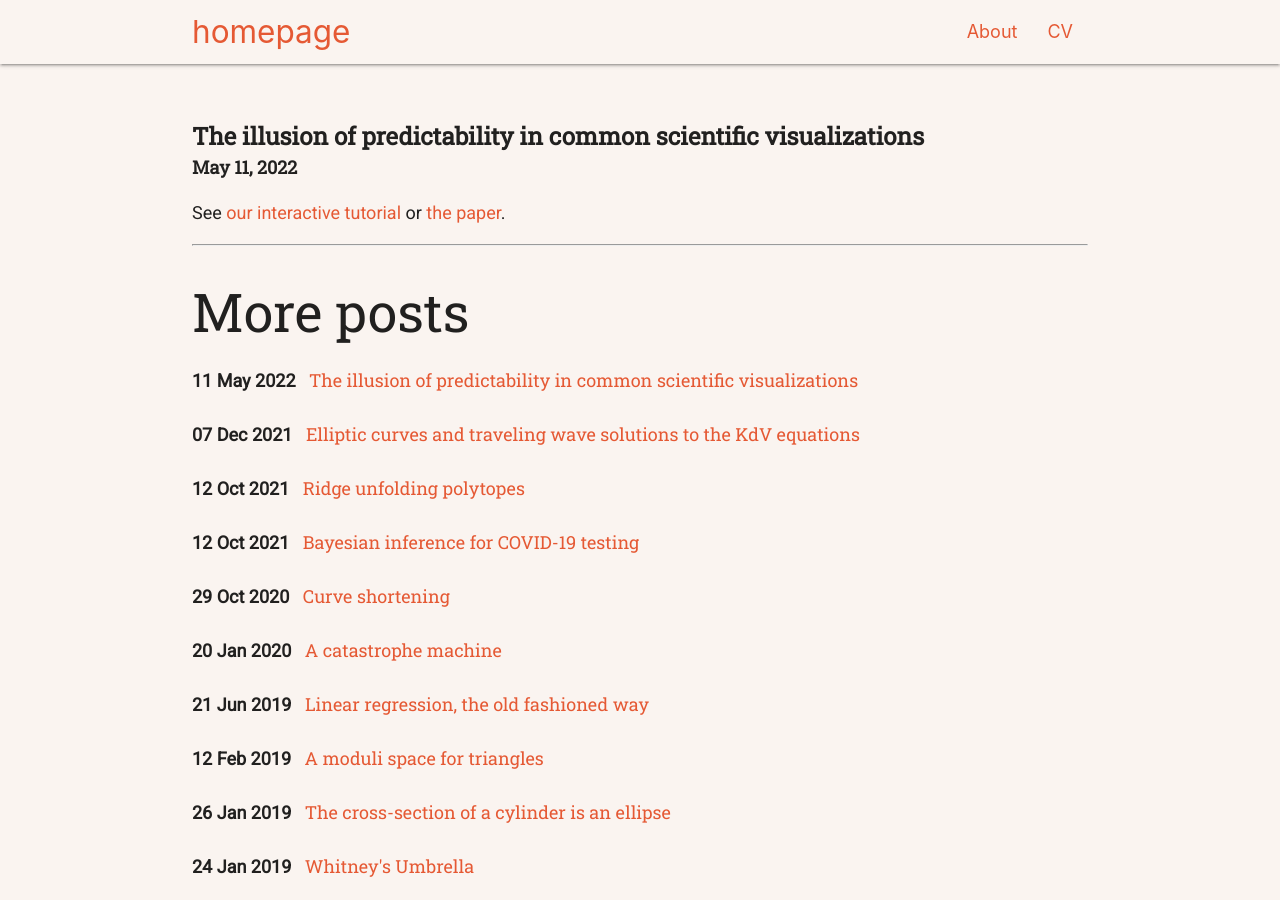
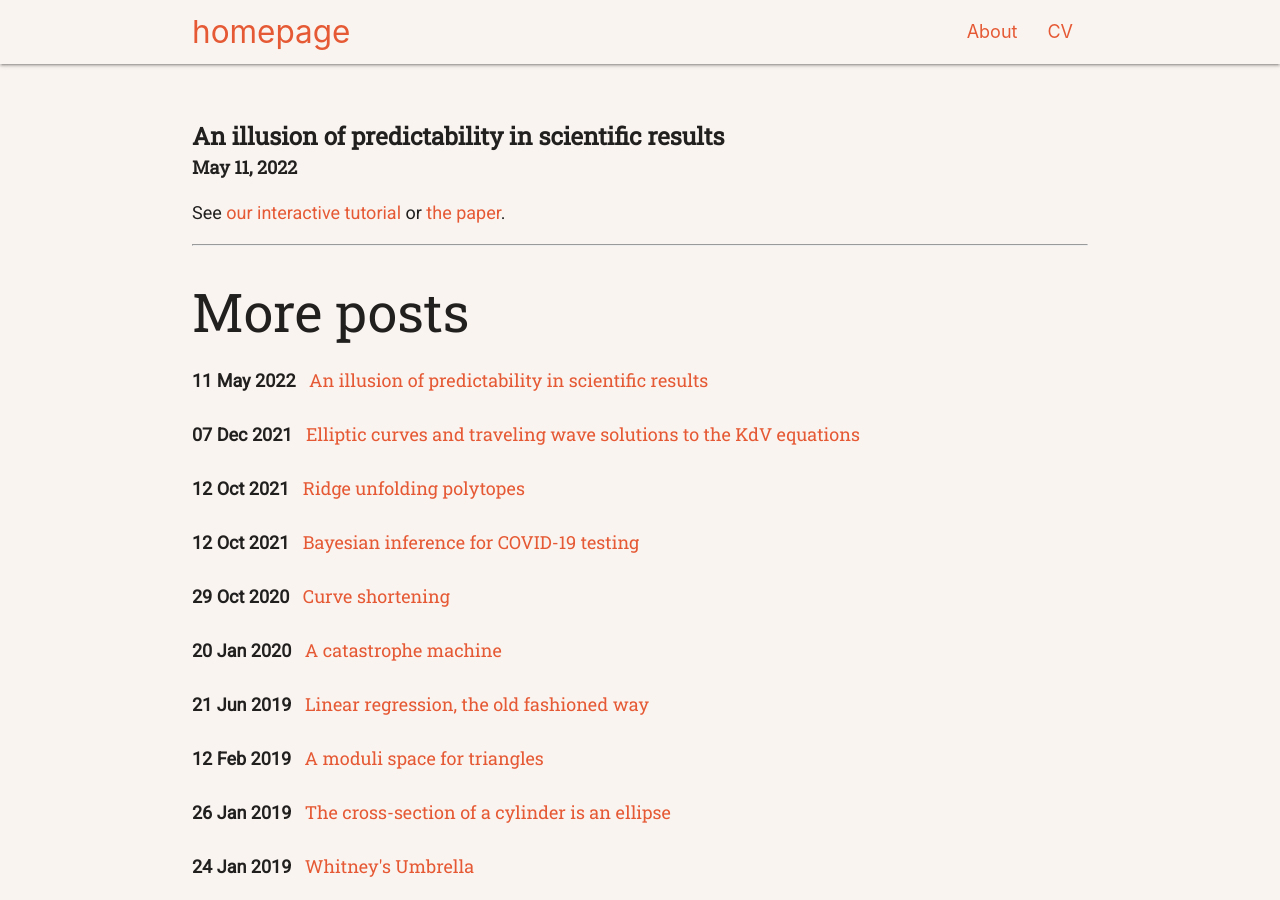
Before and after one commit to samzhang111/samzhang111.github.io, a Jekyll site: the page built from _posts/2022-05-11-psup.md, in a window 1280 px wide and 900 px high. Built offline with Jekyll 4.4.1, drawn with Linux system fonts in a browser that asks for light colours; nearby versions of some CDN libraries.

Commit message:
rename preprint

```diff
--- a/_posts/2022-05-11-psup.md
+++ b/_posts/2022-05-11-psup.md
@@ -1,13 +1,13 @@
 ---
 layout: post
-title: The illusion of predictability in common scientific visualizations
+title: An illusion of predictability in scientific results
 date: 2022-05-11 12:00:00
 tag: statistics
 description: Even experts think / that well-estimated means / are certain outcomes. (Haiku summary due to MSR poets Dan and Jake). Click the thumbnail for a mini-explainer.
 thumbnail: se.png
 mainurl: /html/psup/index.html
 papers:
-  - title: The illusion of predictability in common scientific visualizations
+  - title: An illusion of predictability in scientific results
     authors: Sam Zhang, Patrick R Heck, Michelle Meyer, Christopher F Chabris, Daniel G Goldstein, Jake M Hofman
     journal: socRxiv
     link: https://osf.io/preprints/socarxiv/5tcgs/
--- a/index.html
+++ b/index.html
@@ -50,7 +50,7 @@ layout: default
                   Honored and excited to join the <a href="https://hrdag.org/" target="_blank">Human Rights Data Analysis Group</a> as a summer fellow.</li>
               </li>
               <li> <b>(June, 2022)</b> Passed my comps! Gave a talk and a poster at <a href="https://www.icssi.org/" target="_blank">the International Conference on the Science of Science & Innovation</a> in DC and a talk at <a href="https://www.inf.fu-berlin.de/inst/ag-ti/socg22/program.html" target="_blank">the SoCG media exposition</a> virtually in Berlin (<a href="https://drops.dagstuhl.de/opus/volltexte/2022/16075/pdf/LIPIcs-SoCG-2022-67.pdf" target="_blank">link to SoCG paper</a>).</li>
-              <li> <b>(May, 2022)</b> New preprint: <a href="https://osf.io/preprints/socarxiv/5tcgs/" target="_blank">The illusion of predictability in common scientific visualizations</a>. Our paper <a href="https://arxiv.org/abs/2201.00254">Subfield prestige and gender inequality among U.S. computing faculty</a> was accepted for publication in the <em>Communications of the ACM</em>.  I enjoyed attending the <a href="https://twitter.com/csugimoto/status/1523399971248435200/photo/1">Santa Fe Institute science of science workshop</a>.
+              <li> <b>(May, 2022)</b> New preprint: <a href="https://osf.io/preprints/socarxiv/5tcgs/" target="_blank">An illusion of predictability in scientific results</a>. Our paper <a href="https://arxiv.org/abs/2201.00254">Subfield prestige and gender inequality among U.S. computing faculty</a> was accepted for publication in the <em>Communications of the ACM</em>.  I enjoyed attending the <a href="https://twitter.com/csugimoto/status/1523399971248435200/photo/1">Santa Fe Institute science of science workshop</a>.
               </li> <li> <b>(April, 2022)</b> New preprint: <a href="https://arxiv.org/abs/2204.05989" target="_blank">Labor advantages drive the greater productivity of faculty at elite universities</a>. I have returned to the <a href="https://www.microsoft.com/en-us/research/theme/computational-social-science/" target="_blank">Computational Social Science group at Microsoft Research NYC</a> for a research internship.</li>
               </li>
               <li> <b>(March, 2022)</b> I enjoyed attending both the <a href="https://spp.gatech.edu/node/178" target="_blank">Atlanta Academy on Science and Innovation Policy</a> and the Aspen Center for Physics <a href="https://shaevitzlab.princeton.edu/socialinteractions2022" target="_blank">Winter Conference on the Dynamics of Social Interactions</a>.</li>
```
